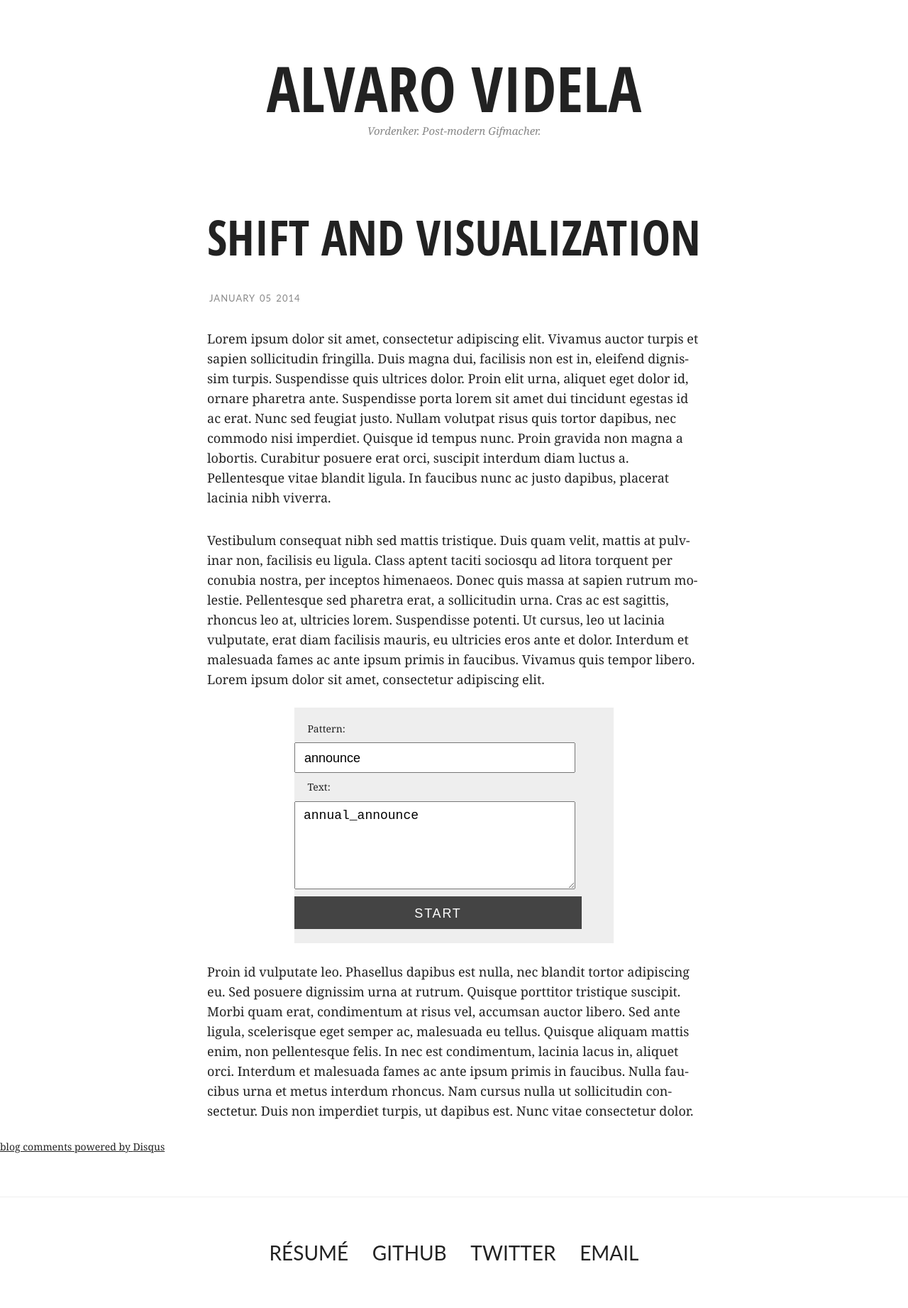
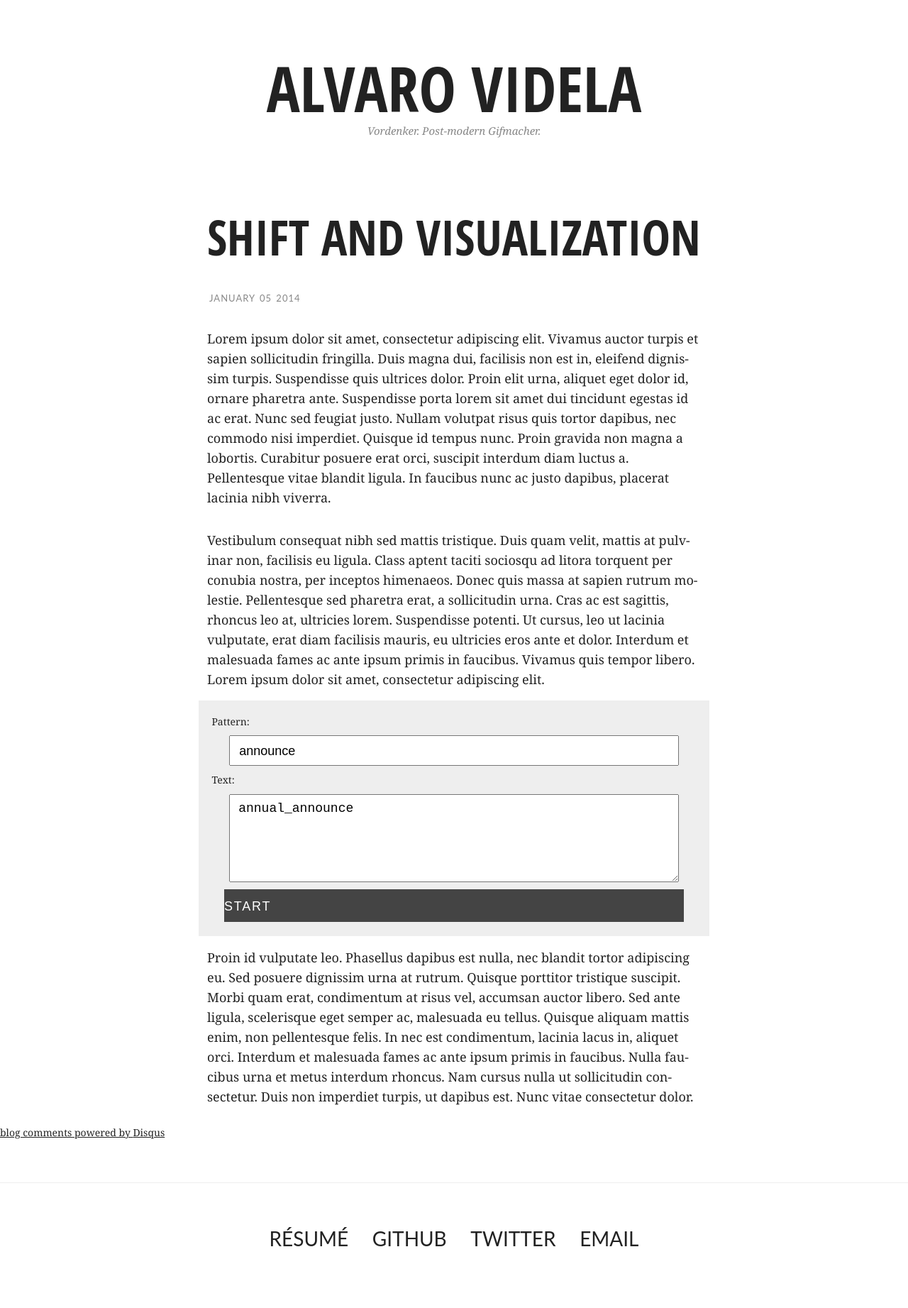
Before and after one commit to videlalvaro/videlalvaro.github.io, a Jekyll site: the page built from _posts/2014-01-05-shift-and-visualization.md, in a window 1280 px wide. Shown: the whole page at 71% size. Built offline with Jekyll 4.4.1, drawn with Linux system fonts in a browser that asks for light colours; comment, search, counter and statistics services are not loaded.

Commit message:
updates CSS

```diff
--- a/css/sand.css
+++ b/css/sand.css
@@ -1,10 +1,14 @@
-.shiftand, #vis_container {
-    width: 450px;
+.shiftand {
     overflow: visible;
+    max-width: 720px;
+    margin: 0 auto;
 }
 form {
     background: #eee;
     padding: 10px 0 20px;
+    text-align: center;
+    max-width: 720px;
+    margin: 0 auto;
 }
 .shiftand h5 {
     font-size: 11px;
@@ -18,6 +22,7 @@
 label, input, textarea {
     margin: 5px 10px;
     padding: 0.3em;
+    text-align: left;
 }
 
 label {
@@ -47,7 +52,8 @@
 }
 div {
     margin: 10px;
-    position: relative;
+}
+#vis_container {
 }
 span.outer {
     display: inline-block;
@@ -61,9 +67,8 @@
     display: block;
 }
 
-.table {
+.table, pre {
     font-family: monospace;
-    width: 100px;
 }
 .table span {
     display: inline-block;
@@ -78,11 +83,17 @@
     height: auto;
     overflow: visible;
     padding-top: 10px;
+    max-width: 720px;
+}
+#the-haystack {
+    position: relative;
 }
 #the-needle {
-    position: absolute;
+    position: relative;
 }
 #bitrun {
+    width: auto;
+    overflow: auto;
     margin-top: 60px;
     padding-top: 10px;
 }
@@ -92,6 +103,9 @@
 }
 #bitmask {
     float: left;
+    width: 50%;
+    min-width: 30%;
+    max-width: 50%;
     margin-right: 30px;
 }
 
@@ -100,7 +114,6 @@
 }
 
 #text_blocks {
-    height: 3em;
 }
 
 ul {
```
